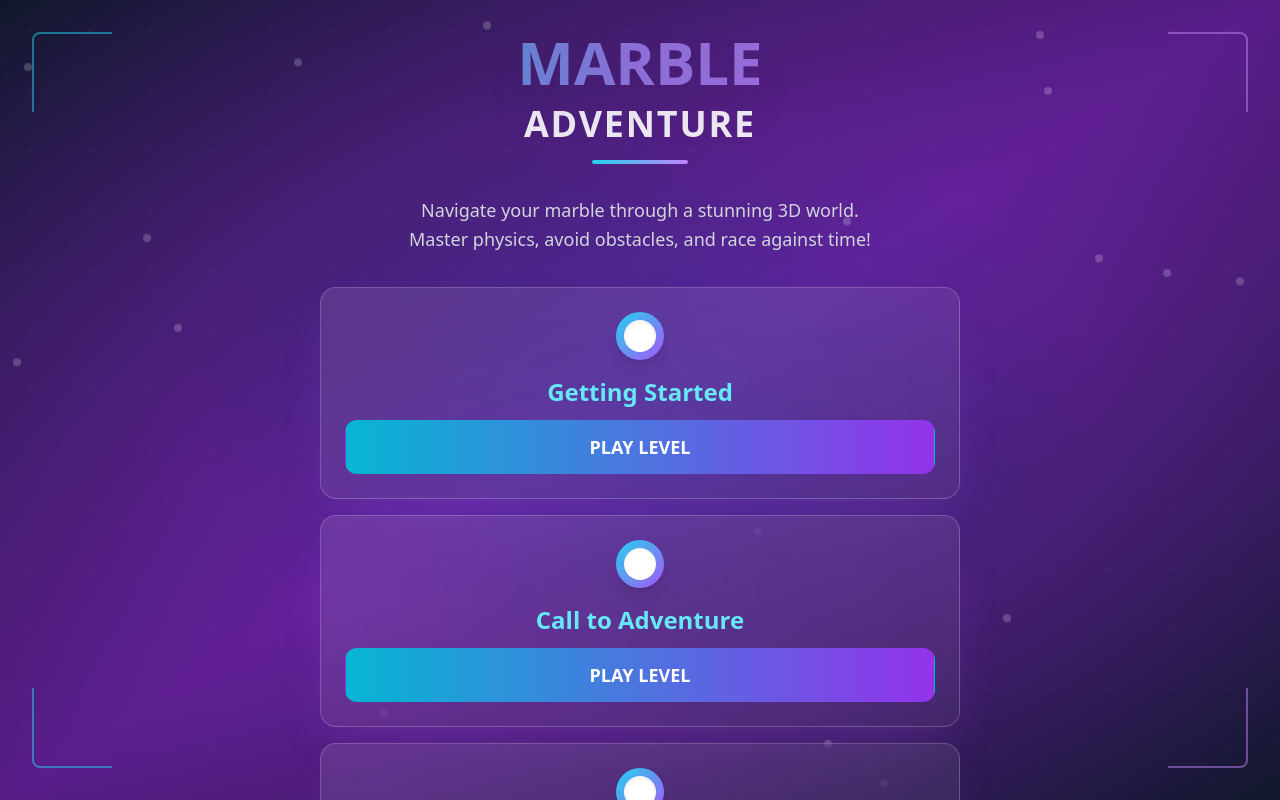
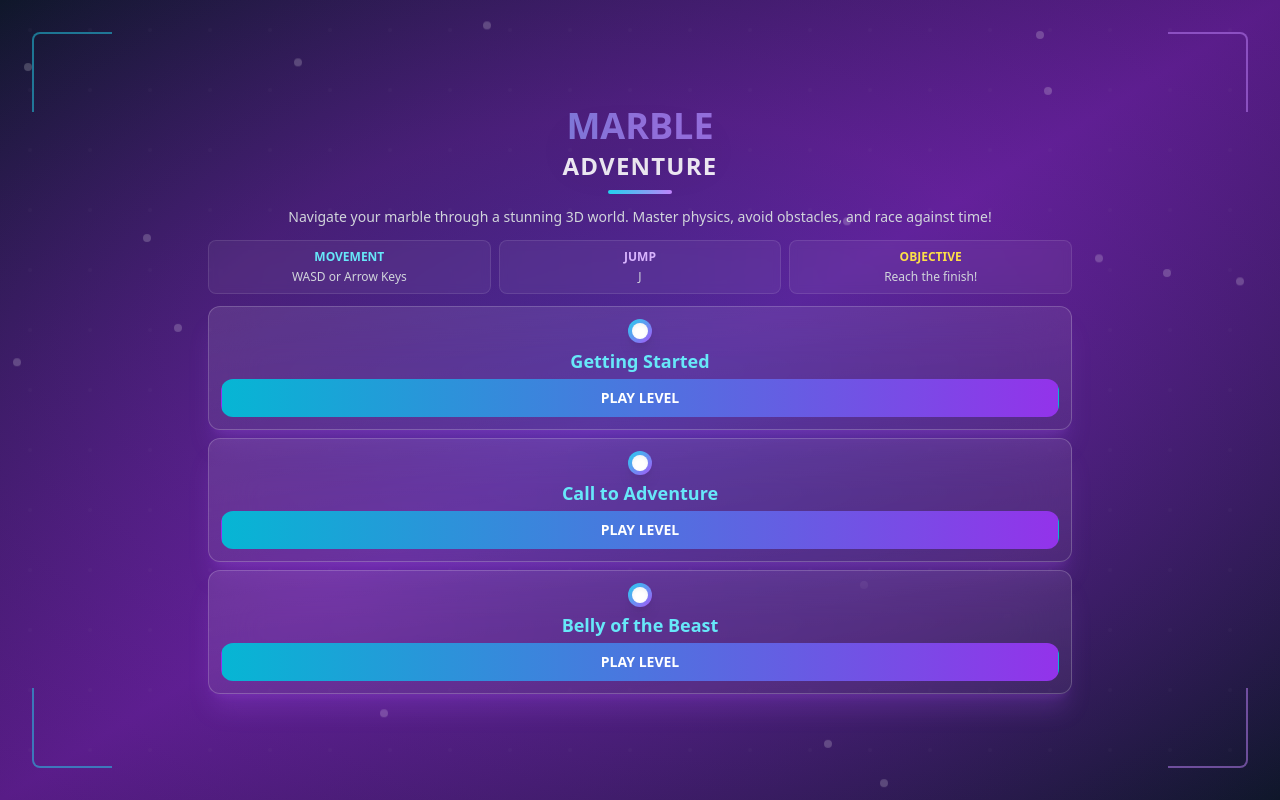
Before and after one commit to George-Freedland/marble-adventure, a React (Vite) app: page / in a window 1280 px wide. Built offline with nearby package versions, Linux system fonts and the light colour scheme.

Commit message:
final ui fixes

```diff
--- a/src/App.jsx
+++ b/src/App.jsx
@@ -783,43 +783,58 @@ const MarbleGame = () => {
         </div>
 
         {/* Main content */}
-        <div className="relative z-10 min-h-screen flex items-center justify-center py-8">
-          <div className="text-center text-white max-w-2xl mx-auto px-4 w-full">
-            {/* Game title with glow effect */}
-            <div className="mb-8">
-              <h1 className="text-5xl md:text-6xl font-black mb-3 bg-gradient-to-r from-cyan-400 via-violet-400 to-purple-400 bg-clip-text text-transparent drop-shadow-2xl animate-pulse">
+        <div className="relative z-10 min-h-screen flex items-center justify-center py-2">
+          <div className="text-center text-white max-w-4xl mx-auto px-4 w-full">
+            {/* Game title with glow effect - more compact */}
+            <div className="mb-3">
+              <h1 className="text-3xl md:text-4xl font-black mb-1 bg-gradient-to-r from-cyan-400 via-violet-400 to-purple-400 bg-clip-text text-transparent drop-shadow-2xl animate-pulse">
                 MARBLE
               </h1>
-              <h2 className="text-3xl md:text-4xl font-bold text-white/90 tracking-wider mb-4">
+              <h2 className="text-xl md:text-2xl font-bold text-white/90 tracking-wider mb-2">
                 ADVENTURE
               </h2>
-              <div className="w-24 h-1 bg-gradient-to-r from-cyan-400 to-purple-400 mx-auto rounded-full shadow-lg shadow-purple-500/50"></div>
+              <div className="w-16 h-1 bg-gradient-to-r from-cyan-400 to-purple-400 mx-auto rounded-full shadow-lg shadow-purple-500/50"></div>
             </div>
 
-            <p className="text-lg mb-8 text-gray-300 leading-relaxed">
-              Navigate your marble through a stunning 3D world.<br/>
-              Master physics, avoid obstacles, and race against time!
+            <p className="text-sm mb-3 text-gray-300 leading-relaxed">
+              Navigate your marble through a stunning 3D world. Master physics, avoid obstacles, and race against time!
             </p>
 
-            {/* Level Selection */}
-            <div className="space-y-4 mb-8">
+            {/* Controls - more compact */}
+            <div className="grid grid-cols-1 md:grid-cols-3 gap-2 text-sm mb-3">
+              <div className="bg-white/5 backdrop-blur-sm rounded-lg p-2 border border-white/10">
+                <div className="text-cyan-300 font-semibold mb-1 text-xs">MOVEMENT</div>
+                <div className="text-gray-300 text-xs">WASD or Arrow Keys</div>
+              </div>
+              <div className="bg-white/5 backdrop-blur-sm rounded-lg p-2 border border-white/10">
+                <div className="text-purple-300 font-semibold mb-1 text-xs">JUMP</div>
+                <div className="text-gray-300 text-xs">J</div>
+              </div>
+              <div className="bg-white/5 backdrop-blur-sm rounded-lg p-2 border border-white/10">
+                <div className="text-yellow-300 font-semibold mb-1 text-xs">OBJECTIVE</div>
+                <div className="text-gray-300 text-xs">Reach the finish!</div>
+              </div>
+            </div>
+
+            {/* Level Selection - more compact */}
+            <div className="space-y-2">
               {GAME_LEVELS.map((level, index) => {
                 // Skip the null entry at index 0
                 if (!level) return null;
 
                 return (
-                  <div key={index} className="bg-gradient-to-br from-white/10 to-white/5 backdrop-blur-xl rounded-2xl p-6 border border-white/20 shadow-2xl shadow-purple-500/20">
-                    <div className="flex items-center justify-center mb-4">
-                      <div className="w-12 h-12 bg-gradient-to-br from-cyan-400 to-purple-500 rounded-full flex items-center justify-center shadow-lg">
-                        <div className="w-8 h-8 bg-white rounded-full shadow-inner"></div>
+                  <div key={index} className="bg-gradient-to-br from-white/10 to-white/5 backdrop-blur-xl rounded-xl p-3 border border-white/20 shadow-xl shadow-purple-500/20">
+                    <div className="flex items-center justify-center mb-1">
+                      <div className="w-6 h-6 bg-gradient-to-br from-cyan-400 to-purple-500 rounded-full flex items-center justify-center shadow-lg">
+                        <div className="w-4 h-4 bg-white rounded-full shadow-inner"></div>
                       </div>
                     </div>
 
-                    <h3 className="text-2xl font-bold mb-3 text-cyan-300">{level.name}</h3>
+                    <h3 className="text-lg font-bold mb-1 text-cyan-300">{level.name}</h3>
 
                     {bestTimes[index] && (
-                      <div className="bg-gradient-to-r from-yellow-400/20 to-orange-400/20 rounded-lg p-2 mb-4 border border-yellow-400/30">
-                        <p className="text-yellow-300 text-sm font-semibold">
+                      <div className="bg-gradient-to-r from-yellow-400/20 to-orange-400/20 rounded-lg p-1 mb-2 border border-yellow-400/30">
+                        <p className="text-yellow-300 text-xs font-semibold">
                           🏆 Best: {bestTimes[index].toFixed(2)}s
                         </p>
                       </div>
@@ -827,7 +842,7 @@ const MarbleGame = () => {
 
                     <button
                       onClick={() => startGame(index)}
-                      className="group relative w-full px-8 py-3 bg-gradient-to-r from-cyan-500 to-purple-600 hover:from-cyan-400 hover:to-purple-500 rounded-xl text-white font-bold text-lg transition-all duration-300 transform hover:scale-105 hover:shadow-2xl hover:shadow-purple-500/40 active:scale-95"
+                      className="group relative w-full px-4 py-2 bg-gradient-to-r from-cyan-500 to-purple-600 hover:from-cyan-400 hover:to-purple-500 rounded-xl text-white font-bold text-sm transition-all duration-300 transform hover:scale-105 hover:shadow-xl hover:shadow-purple-500/40 active:scale-95"
                     >
                       <span className="relative z-10">PLAY LEVEL</span>
                       <div className="absolute inset-0 bg-gradient-to-r from-cyan-400 to-purple-500 opacity-0 group-hover:opacity-100 transition-opacity duration-300 rounded-xl blur-xl"></div>
@@ -835,22 +850,6 @@ const MarbleGame = () => {
                   </div>
                 );
               })}
-            </div>
-
-            {/* Controls */}
-            <div className="grid grid-cols-1 md:grid-cols-3 gap-4 text-sm">
-              <div className="bg-white/5 backdrop-blur-sm rounded-lg p-4 border border-white/10">
-                <div className="text-cyan-300 font-semibold mb-2">MOVEMENT</div>
-                <div className="text-gray-300">WASD or Arrow Keys</div>
-              </div>
-              <div className="bg-white/5 backdrop-blur-sm rounded-lg p-4 border border-white/10">
-                <div className="text-purple-300 font-semibold mb-2">JUMP</div>
-                <div className="text-gray-300">J</div>
-              </div>
-              <div className="bg-white/5 backdrop-blur-sm rounded-lg p-4 border border-white/10">
-                <div className="text-yellow-300 font-semibold mb-2">OBJECTIVE</div>
-                <div className="text-gray-300">Reach the finish!</div>
-              </div>
             </div>
           </div>
         </div>
```
